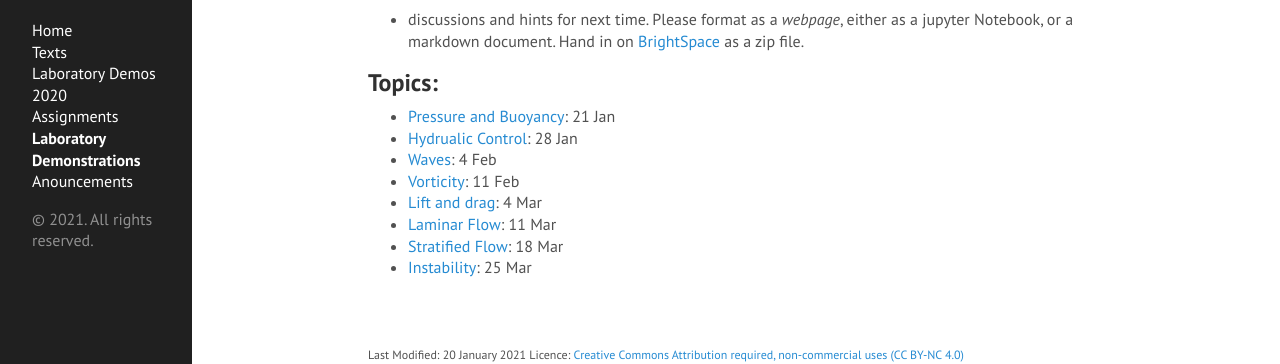
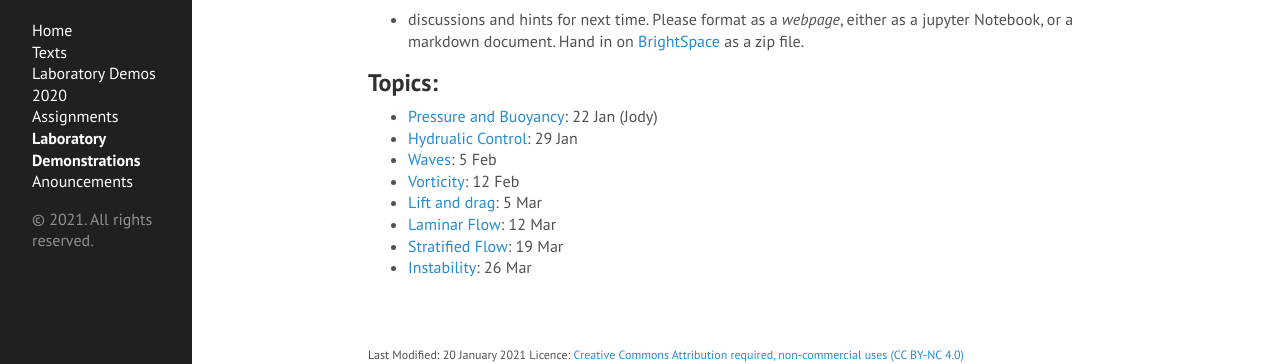
Before and after one commit to jklymak/Phy426, a Jekyll site: the page built from docs/Labs/index.md, in a window 1280 px wide and 1150 px high. Shown: the part 722-1086 px from the top of the window. Built offline with Jekyll 4.4.1, drawn with Linux system fonts in a browser that asks for light colours.

Commit message:
FIX dates

```diff
--- a/docs/Labs/index.md
+++ b/docs/Labs/index.md
@@ -43,11 +43,11 @@ document.  Hand in on [BrightSpace](https://bright.uvic.ca/) as a zip file.
 
 ## Topics:
 
-  - [Pressure and Buoyancy](./PressureEos/): 21 Jan
-  - [Hydrualic Control](./HydraulicControl/): 28 Jan
-  - [Waves](./Waves/): 4 Feb
-  - [Vorticity](./Vorticity): 11 Feb
-  - [Lift and drag](./Lift): 4 Mar
-  - [Laminar Flow](./LaminarFlow): 11 Mar
-  - [Stratified Flow](./StratifiedFlow): 18 Mar
-  - [Instability](./StratifiedFlow): 25 Mar
+  - [Pressure and Buoyancy](./PressureEos/): 22 Jan  (Jody)
+  - [Hydrualic Control](./HydraulicControl/): 29 Jan
+  - [Waves](./Waves/): 5 Feb
+  - [Vorticity](./Vorticity): 12 Feb
+  - [Lift and drag](./Lift): 5 Mar
+  - [Laminar Flow](./LaminarFlow): 12 Mar
+  - [Stratified Flow](./StratifiedFlow): 19 Mar
+  - [Instability](./StratifiedFlow): 26 Mar
```
Also changed, not shown: docs/Assignments/Assignment04.md (+2 -2 lines).
